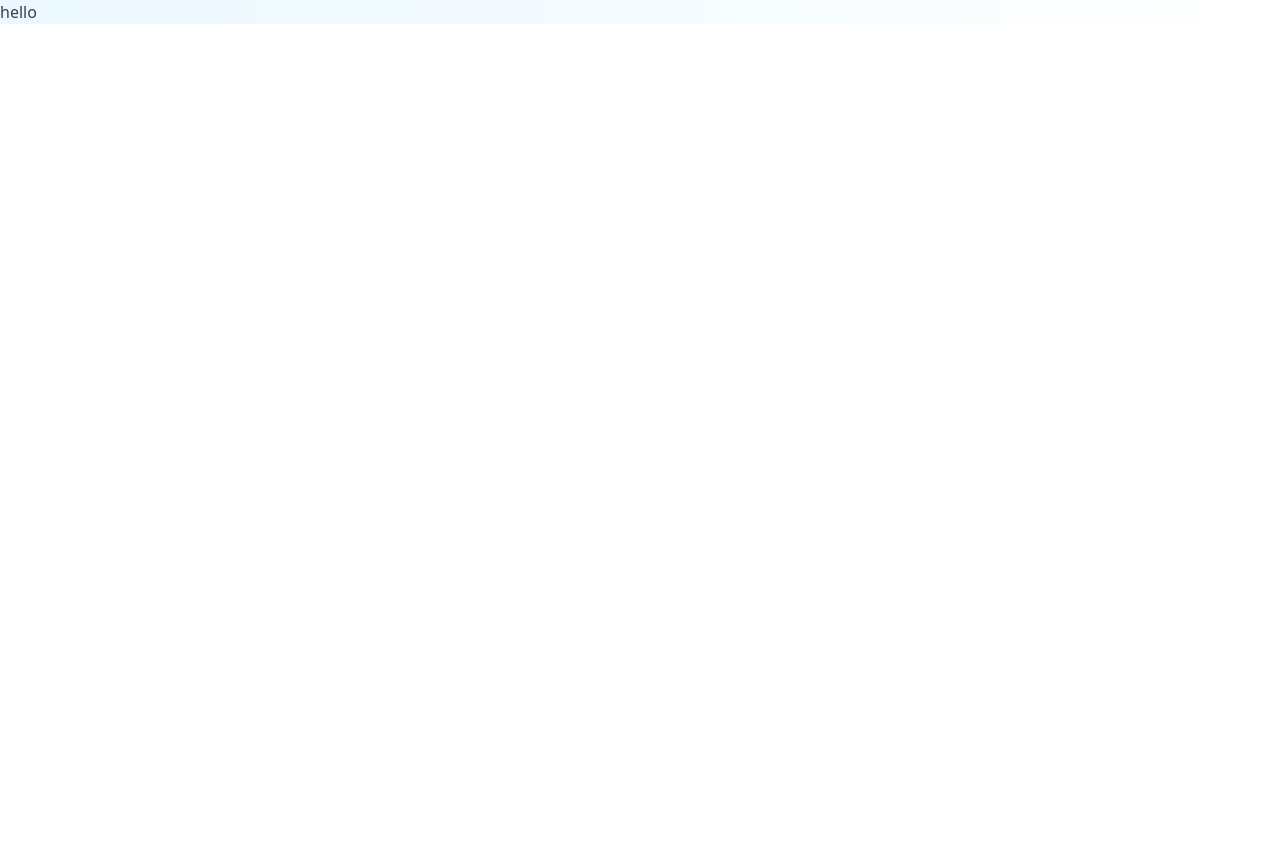
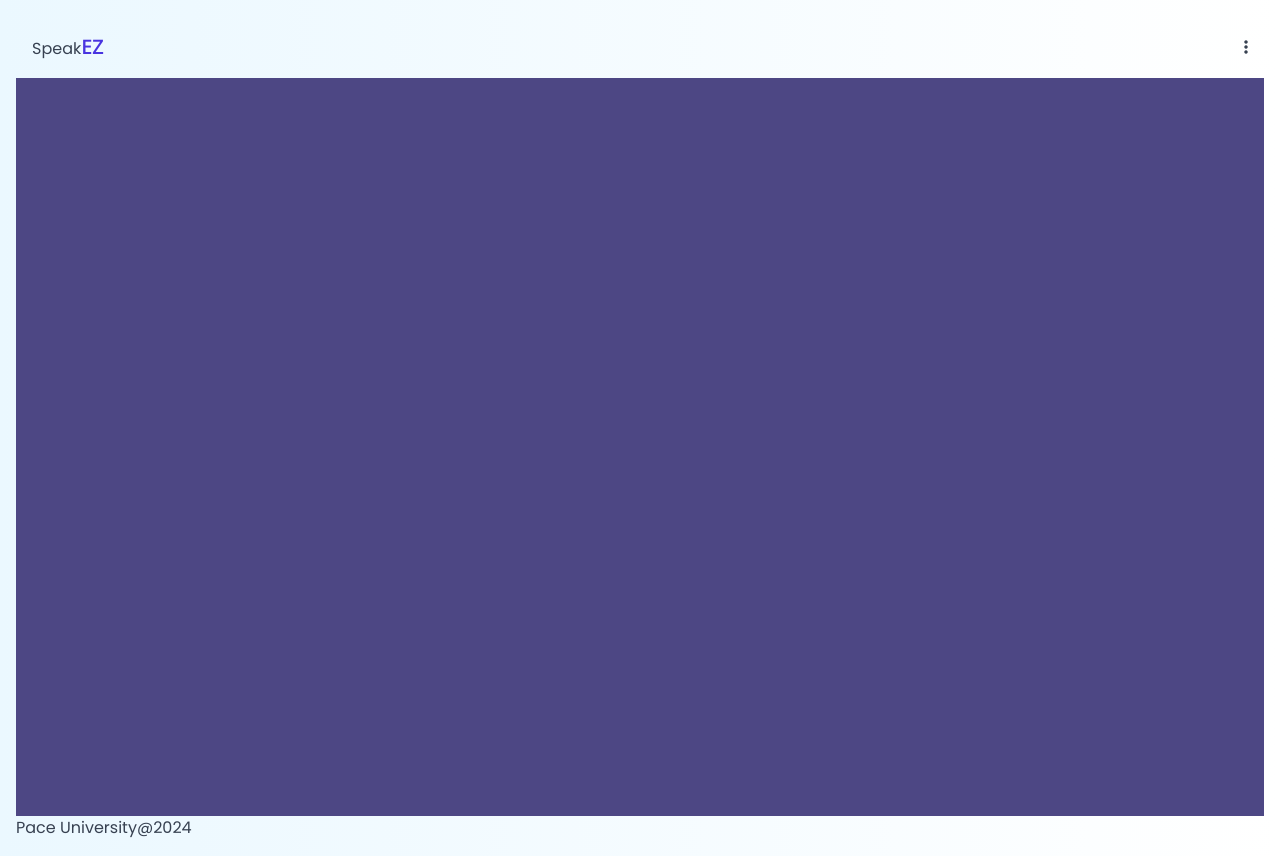
Before and after one commit to htmw/2024F-Bytes, a React (Vite) app in the folder Code/speakez/: page / in a window 1280 px wide. Before the commit the page ends 800 px from the top, so only its background shows below. Built offline with nearby package versions, Linux system fonts and the light colour scheme.

Commit message:
Main-Page setup - Basic CSS setup of the main page (header, body and footer)

```diff
--- a/Code/speakez/src/App.jsx
+++ b/Code/speakez/src/App.jsx
@@ -3,7 +3,24 @@
 function App() {
   //const [count, setCount] = useState(0);
 
-  return <div>hello</div>;
+  return (
+    <div className="main-page-div">
+      <section className="main-section">
+        <header className="main-header">
+          <h1>
+            Speak<span className="header-text-span">EZ</span>
+          </h1>
+          <button className="header-button">
+            <i className="fa-solid fa-ellipsis-vertical"></i>
+          </button>
+        </header>
+        <main className="main-body"></main>
+      </section>
+      <footer>
+        <h1 className="text-black-400">Pace University@2024</h1>
+      </footer>
+    </div>
+  );
 }
 
 export default App;
--- a/Code/speakez/src/index.css
+++ b/Code/speakez/src/index.css
@@ -13,3 +13,56 @@
     font-size: 1rem;
   }
 }
+
+
+* {
+  font-family: "Open Sans", sans-serif;
+}
+
+h1,
+h2,
+h3,
+.bold {
+  font-family: "Poppins", sans-serif;
+}
+
+.main-section {
+  min-height: 100vh;
+  display: flex;
+  flex-direction: column;
+}
+
+.header-text-span {
+  color: #4834e0;
+  font-weight: bold;
+  font-size: 20px;
+}
+
+.main-page-div {
+  display: flex;
+  flex-direction: column;
+  padding: 1rem;
+  max-width: 5000px;
+  margin: 0 auto;
+  width: 100%;
+}
+
+.main-header {
+  display: flex;
+  align-items: center;
+  justify-content: space-between;
+  gap: 1rem;
+  padding: 1rem;
+}
+
+.header-button {
+  display: flex;
+  align-items: center;
+  gap: 0.5rem;
+}
+
+.main-body {
+  flex: 1;
+  background-color: #4d4784;
+  padding: 1rem;
+}
```
